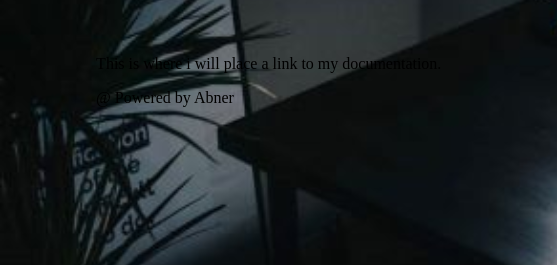
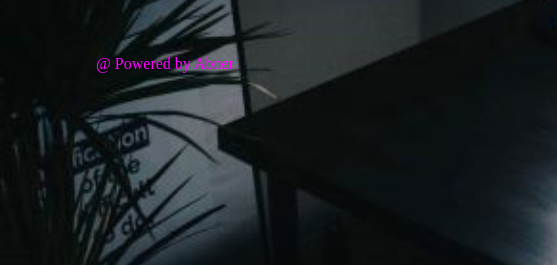
Before and after one commit to abnerjoel/FoCabnerjoel, a plain HTML site: page documentation.html in a window 1280 px wide. Shown: the part 271-536 px from the top of the page, 0-557 px from the left. Drawn offline with Linux system fonts and the light colour scheme.

Commit message:
Update documentation.html

```diff
--- a/documentation.html
+++ b/documentation.html
@@ -32,12 +32,12 @@
 
    <p></p>
 
-    <p>This is where i will place a link to my documentation.</p>
+
     </article>
 </section>
 
 <footer>
-  <p>@ Powered by Abner</p>
+  <p style="color: magenta;">@ Powered by Abner</p>
 </footer>
 
 </body>
```
